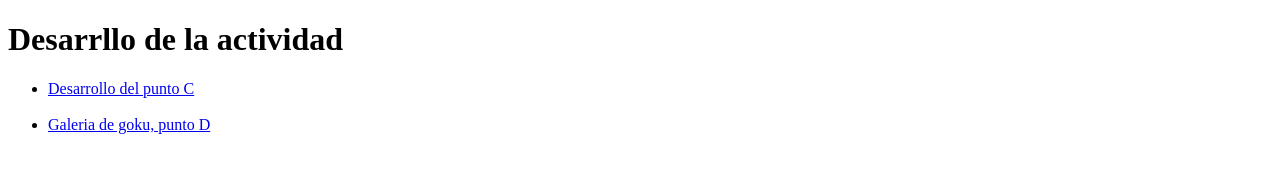
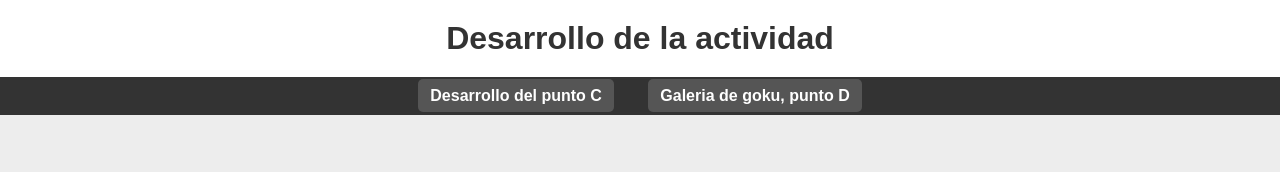
Before and after one commit to DAN-DELI/visu, a plain HTML site: page index.html in a window 1280 px wide. Drawn offline with Linux system fonts and the light colour scheme.

Commit message:
Agrega estilos visuales al index

```diff
--- a/goku.css
+++ b/goku.css
@@ -29,7 +29,6 @@ body {
   margin-top: 20px;
   margin-bottom: 20px;
   background-color: transparent;
-  border-radius: 5px;
   padding: 20px;
 }
 
--- a/index.html
+++ b/index.html
@@ -6,18 +6,72 @@
   <meta name="viewport" content="width=device-width, initial-scale=1.0">
   <title>Galeria</title>
   <link rel="stylesheet" href="#">
+
+  <style>
+/* === Estilos Generales === */
+body {
+  margin: 0;
+  padding: 0;
+  font-family: Arial, Helvetica, sans-serif;
+  background-color: #EDEDED;
+  color: #333;
+}
+
+/* === Título === */
+h1 {
+  text-align: center;
+  padding: 20px;
+  background-color: #fff;
+  margin: 0;
+  box-shadow: 0 2px 5px rgba(0, 0, 0, 0.1);
+}
+
+/* === Navegación === */
+nav {
+  background-color: #333;
+  padding: 10px 0;
+  text-align: center;
+}
+
+nav ul {
+  list-style: none;
+  margin: 0;
+  padding: 0;
+  display: inline-block;
+}
+
+nav li {
+  display: inline-block;
+  margin: 0 15px;
+}
+
+nav a {
+  text-decoration: none;
+  background-color: #555;
+  color: white;
+  font-weight: bold;
+  padding: 8px 12px;
+  border-radius: 5px;
+  transition: background-color 0.3s ease, color 0.3s ease;
+}
+
+nav a:hover {
+  background-color: #9f9f9f;
+  color: black;
+}
+</style>
+
 </head>
 
 <body>
 
   <div>
-    <h1> Desarrllo de  la actividad</h1>
+    <h1> Desarrollo de  la actividad</h1>
   </div>
 <nav>
   <ul>
     </li>
     <li> <a href="pointc.html">Desarrollo del punto C</a></li>
-<br>
     <li>
       <a href="Goku galeri.html">Galeria de goku, punto D</a>
     </li>
```
